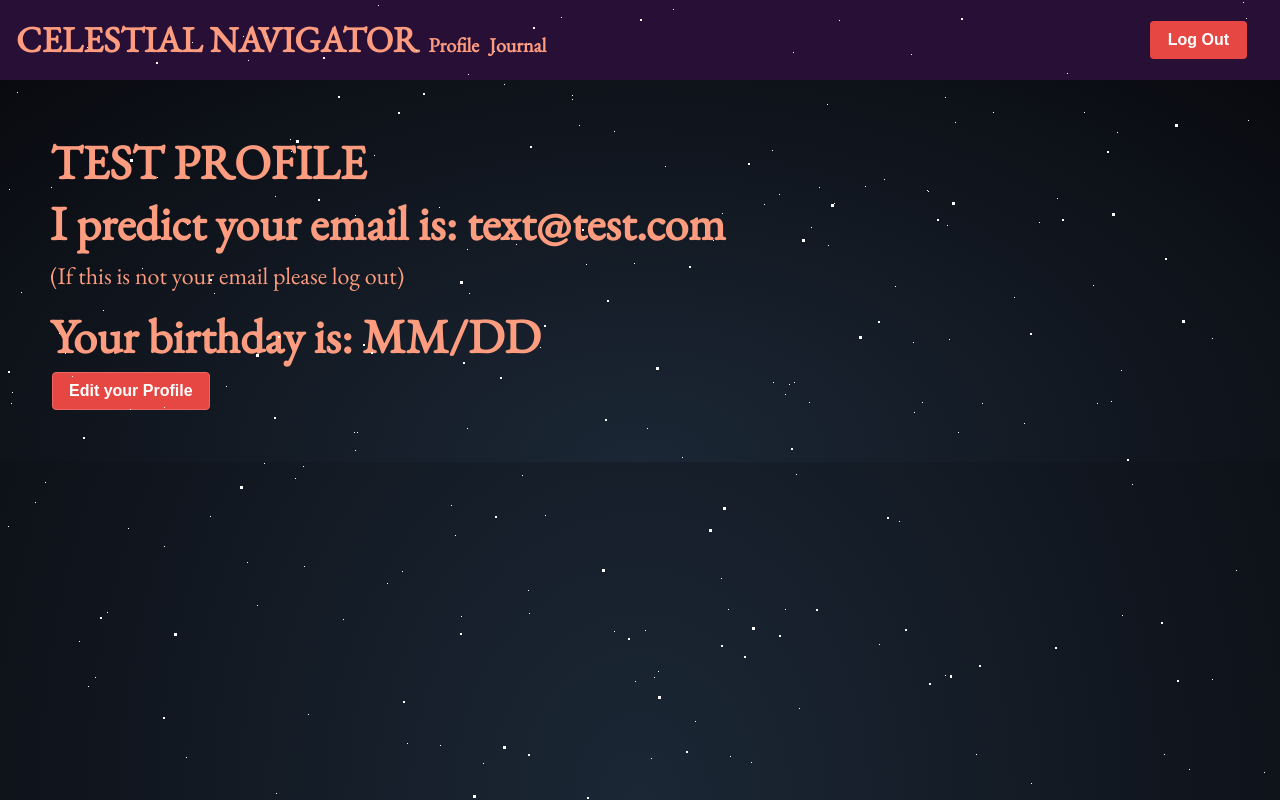
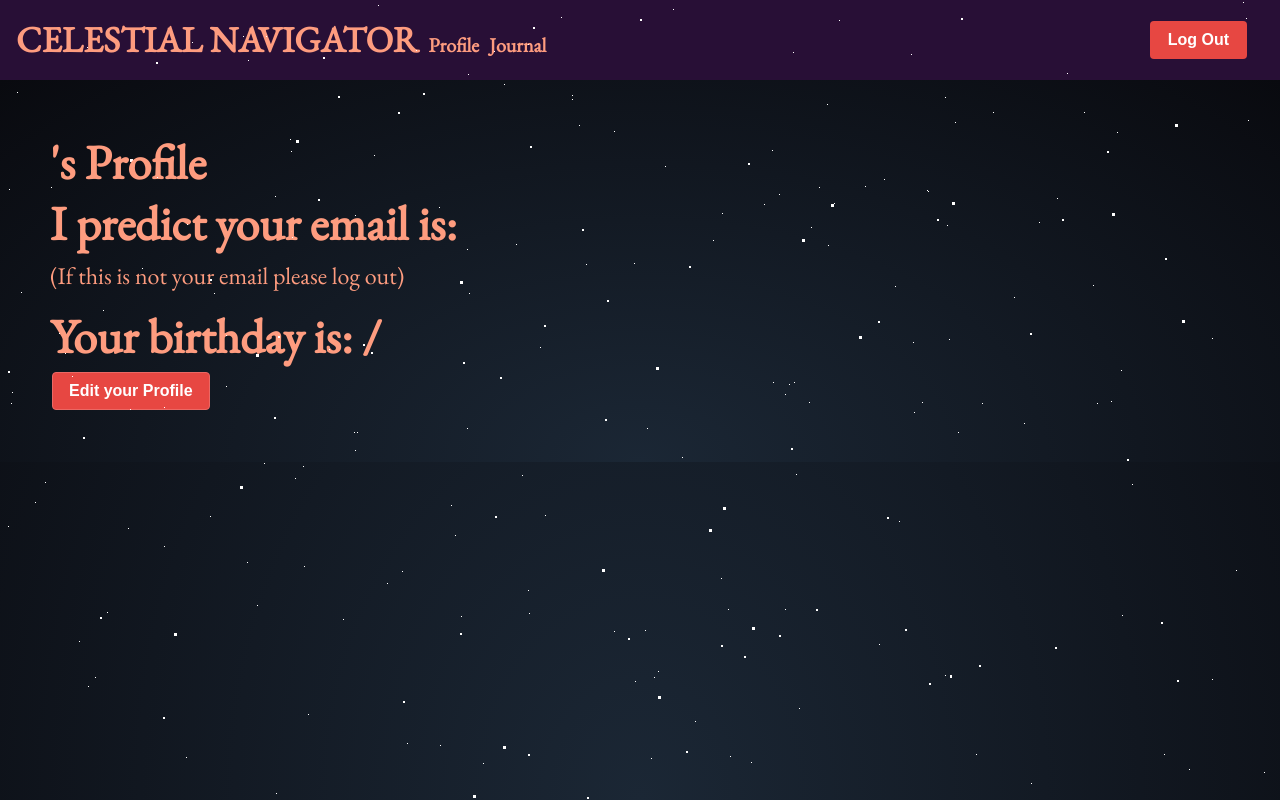
Before and after one commit to andreaives/react_project, a React (Create React App) app in the folder client/: page /profile in a window 1280 px wide. Built offline with nearby package versions, Linux system fonts and the light colour scheme; no server answers; a web font is replaced by a local one.

Commit message:
commiting before merge

```diff
--- a/client/src/App.js
+++ b/client/src/App.js
@@ -19,10 +19,10 @@ import Navbar from "./components/navbar/Navbar"
 function App() {
   const [userState, setUserState] = useState({
     userID: "",
-    email: "testemail@email.com",
-    name: "TestName",
-    userBirthday: "15",
-    userBirthmonth: "July",
+    email: "",
+    name: "",
+    userBirthday: "",
+    userBirthmonth: "",
     userFJob: "",
     userFRelationship: "",
     userFVacation: "",
--- a/client/src/pages/Profile.js
+++ b/client/src/pages/Profile.js
@@ -1,17 +1,19 @@
-import React, { Component } from "react";
+import React, { useContext } from "react";
 import Navbar from "../components/navbar/Navbar";
 import Footer from "../components/Footer";
 import Button from "react-bootstrap/Button"
 import CreateAccount from "./CreateAccount.js"
+import userContext from "../utils/userContext.js"
 
 function Profile() {
+  const {email, name, userBirthday, userBirthmonth} = useContext(userContext)
   return(
     <>
       <div className="profileContainer container-fluid">
-        <h1>TEST PROFILE</h1>
-        <h2>I predict your email is: text@test.com</h2>
+        <h1>{name}'s Profile</h1>
+        <h2>I predict your email is: {email}</h2>
         <p>(If this is not your email please log out)</p>
-        <h2>Your birthday is: MM/DD</h2>
+        <h2>Your birthday is: {userBirthday}/{userBirthmonth}</h2>
         <Button href="/edit">Edit your Profile</Button>
       </div>
     </>
```
Also changed, not shown: 1 other file (tests, documents, lock files or other folders).
